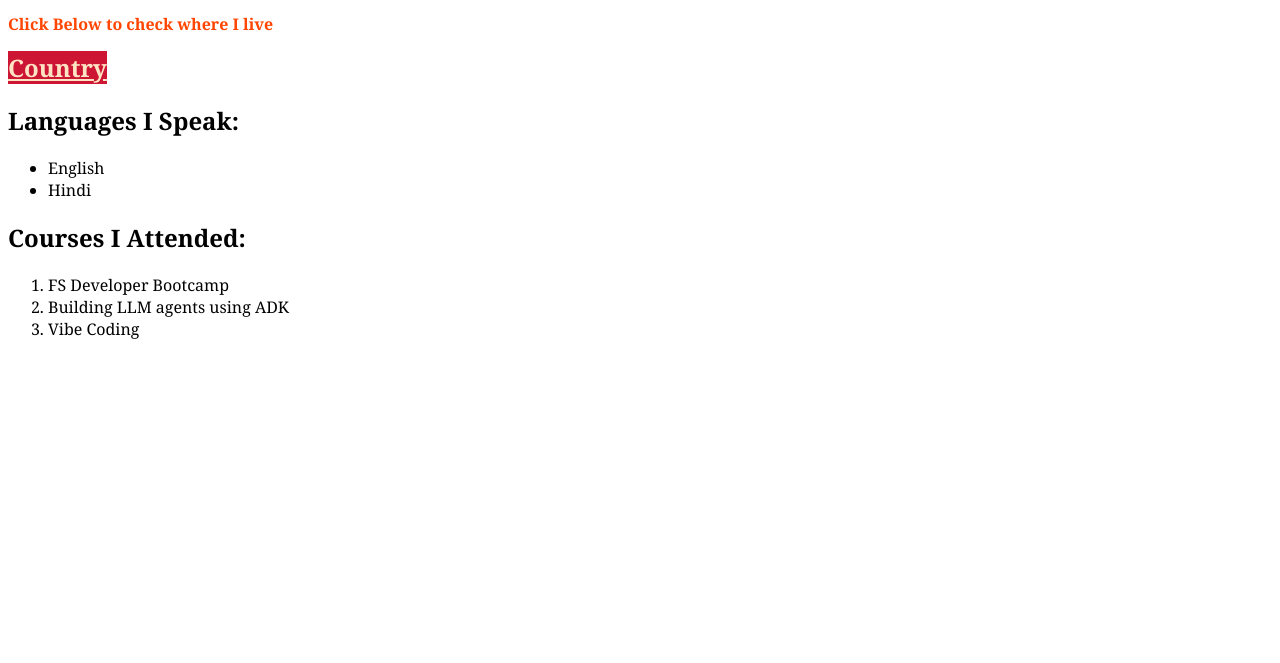
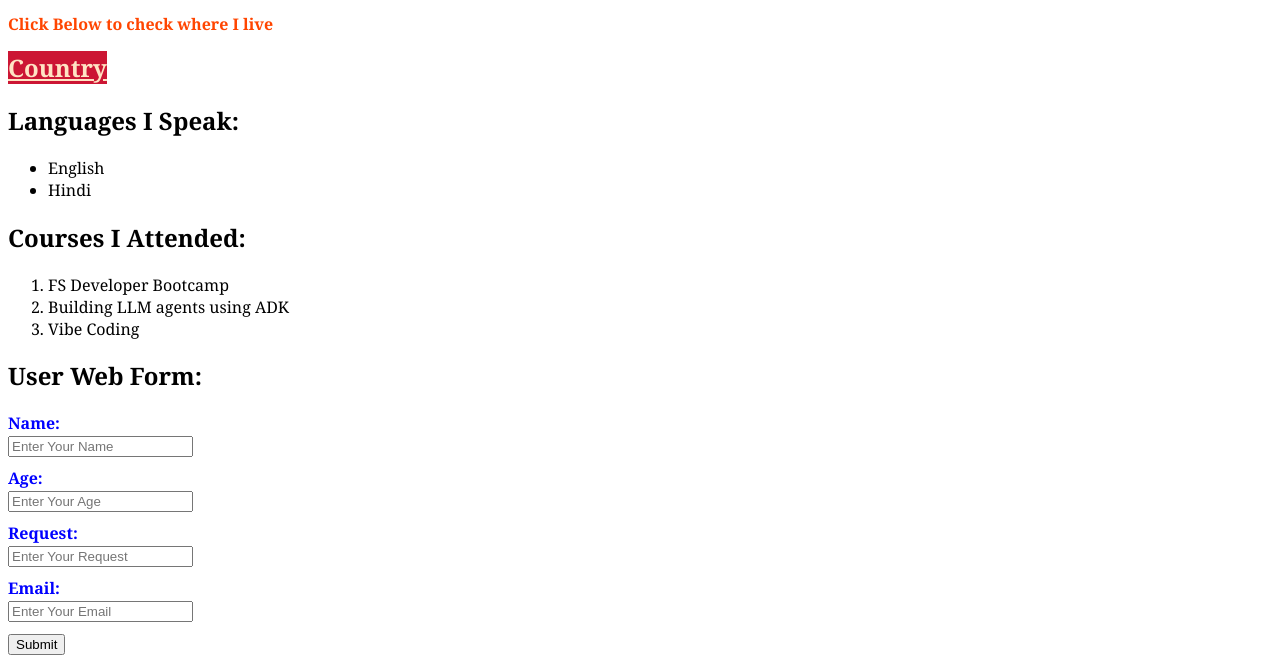
Before and after one commit to deepali-kadway/module_assessment, a plain HTML site: page index.html in a window 1280 px wide. Shown: the part 160-823 px from the top of the page. Before the commit the page ends 800 px from the top, so only its background shows below. Drawn offline with Linux system fonts and the light colour scheme.

Commit message:
added form elements

```diff
--- a/index.html
+++ b/index.html
@@ -7,6 +7,13 @@
     <style>
         body{
             font-family: Cambria, Cochin, Georgia, Times, 'Times New Roman', serif;
+        }
+        input{
+            margin-bottom: 10px;
+        }
+        label{
+            font-weight: bolder;
+            color: blue;
         }
     </style>
 </head>
@@ -32,5 +39,19 @@
         <li>Building LLM agents using ADK</li>
         <li>Vibe Coding</li>
     </ol>
+    <h2>User Web Form: </h2>
+    <div>
+    <form>
+        <label>Name: </label><br>
+        <input type="text" placeholder="Enter Your Name"><br>
+        <label>Age: </label><br>
+        <input type="number" placeholder="Enter Your Age"><br>
+        <label>Request: </label><br>
+        <input type="text" placeholder="Enter Your Request"><br>
+        <label>Email: </label><br>
+        <input type="email" placeholder="Enter Your Email"><br>
+        <button type="submit">Submit</button>
+    </form>
+    </div>
 </body>
 </html>
```
